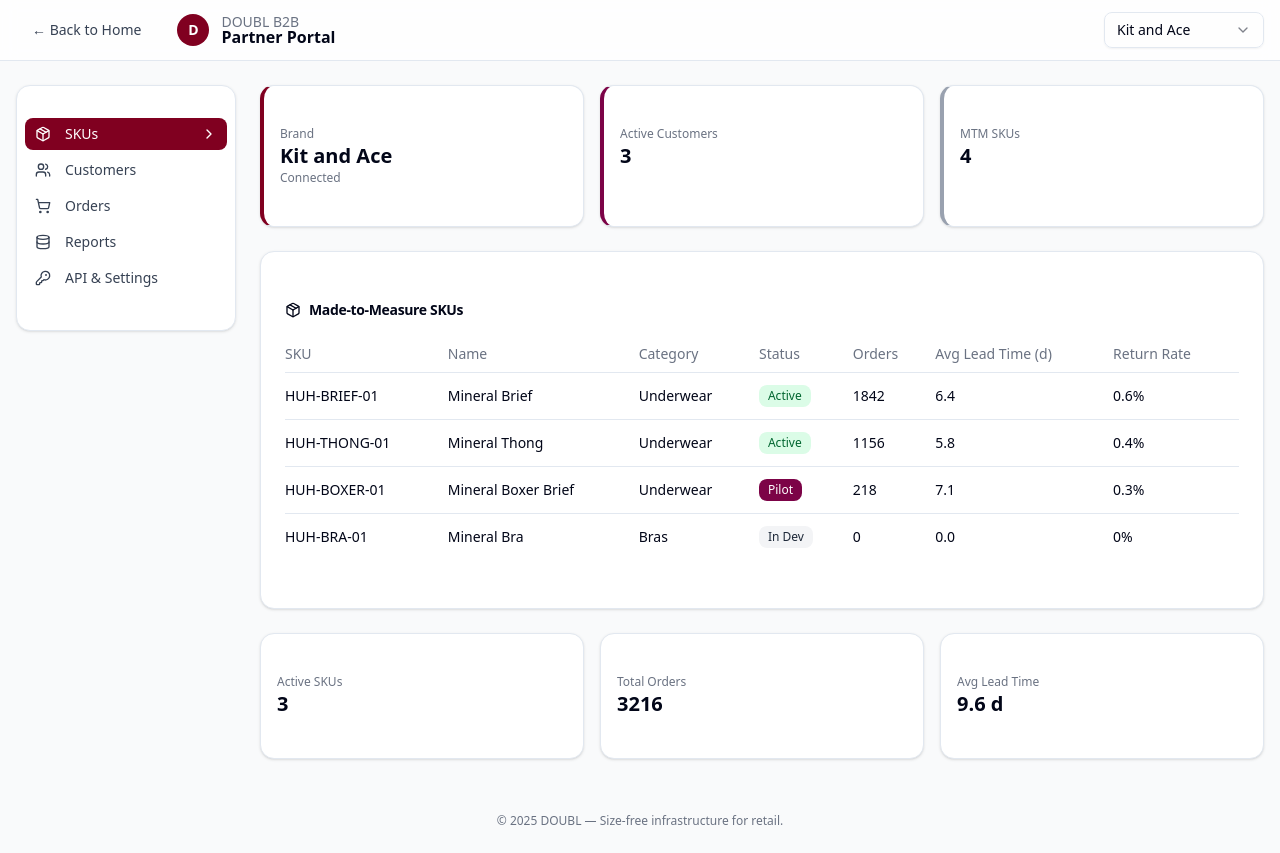
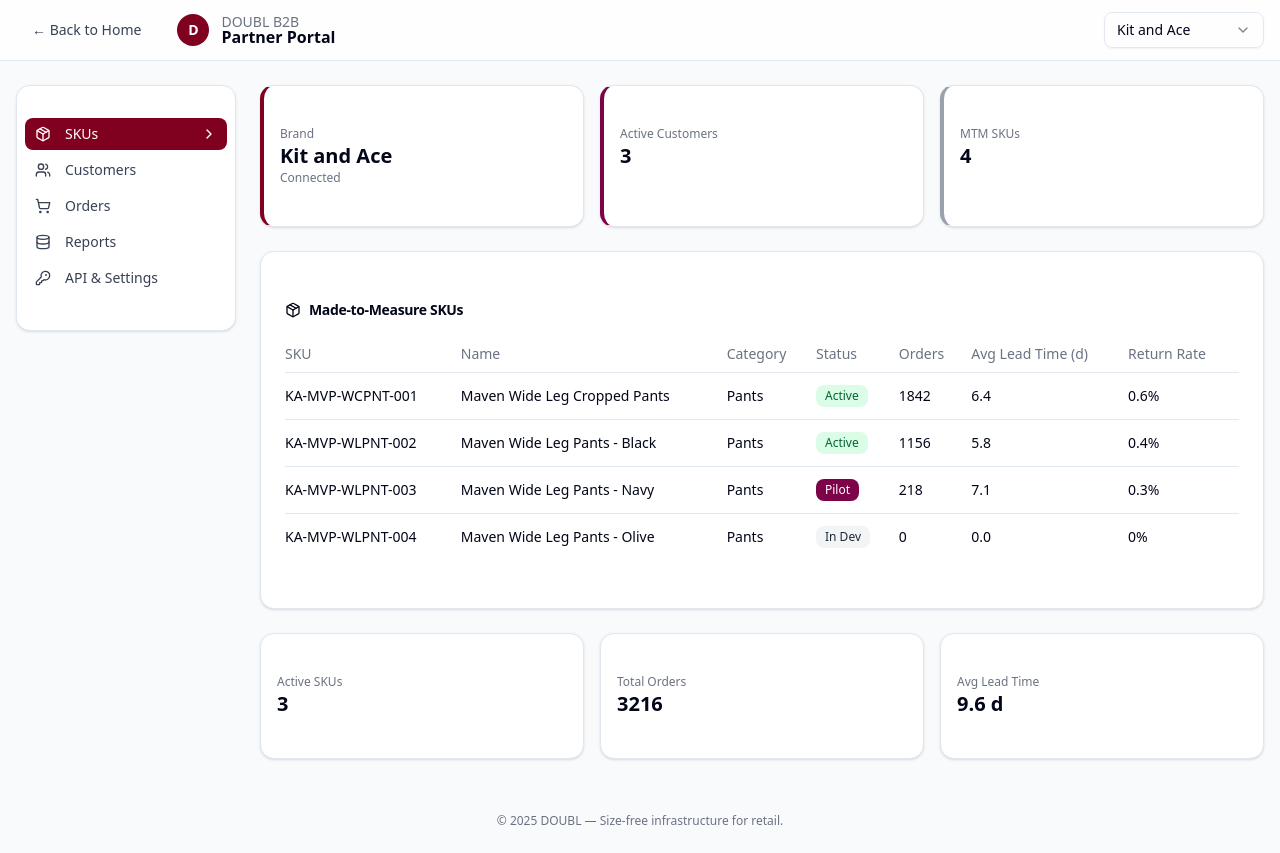
Before and after one commit to DOUBLML/kit-and-ace-demo, a Next.js app: page /partner-portal in a window 1280 px wide. Built offline with nearby package versions, Linux system fonts and the light colour scheme.

Commit message:
Added partner portal

```diff
--- a/src/app/partner-portal/page.tsx
+++ b/src/app/partner-portal/page.tsx
@@ -53,36 +53,36 @@
 
 const MOCK_SKUS = [
   {
-    id: "HUH-BRIEF-01",
-    name: "Mineral Brief",
-    category: "Underwear",
+    id: "KA-MVP-WCPNT-001",
+    name: "Maven Wide Leg Cropped Pants",
+    category: "Pants",
     status: "Active",
     totalOrders: 1842,
     avgLeadTimeDays: 6.4,
     returnRate: 0.6,
   },
   {
-    id: "HUH-THONG-01",
-    name: "Mineral Thong",
-    category: "Underwear",
+    id: "KA-MVP-WLPNT-002",
+    name: "Maven Wide Leg Pants - Black",
+    category: "Pants",
     status: "Active",
     totalOrders: 1156,
     avgLeadTimeDays: 5.8,
     returnRate: 0.4,
   },
   {
-    id: "HUH-BOXER-01",
-    name: "Mineral Boxer Brief",
-    category: "Underwear",
+    id: "KA-MVP-WLPNT-003",
+    name: "Maven Wide Leg Pants - Navy",
+    category: "Pants",
     status: "Pilot",
     totalOrders: 218,
     avgLeadTimeDays: 7.1,
     returnRate: 0.3,
   },
   {
-    id: "HUH-BRA-01",
-    name: "Mineral Bra",
-    category: "Bras",
+    id: "KA-MVP-WLPNT-004",
+    name: "Maven Wide Leg Pants - Olive",
+    category: "Pants",
     status: "In Dev",
     totalOrders: 0,
     avgLeadTimeDays: 0,
@@ -171,7 +171,7 @@
 const MOCK_ORDERS = [
   {
     id: "ORD-9001",
-    skuId: "HUH-BRIEF-01",
+    skuId: "KA-MVP-WCPNT-001",
     customerId: "CUS-1024",
     status: "In Production",
     createdAt: "2025-07-30",
@@ -181,7 +181,7 @@
   },
   {
     id: "ORD-9034",
-    skuId: "HUH-THONG-01",
+    skuId: "KA-MVP-WLPNT-002",
     customerId: "CUS-1025",
     status: "Shipped",
     createdAt: "2025-08-10",
@@ -191,7 +191,7 @@
   },
   {
     id: "ORD-9040",
-    skuId: "HUH-BOXER-01",
+    skuId: "KA-MVP-WLPNT-003",
     customerId: "CUS-1026",
     status: "Queued",
     createdAt: "2025-08-15",
@@ -766,49 +766,49 @@
   const orders = [
     {
       date: "2025-06-01",
-      sku: "HUH-BRIEF-01",
+      sku: "KA-001",
       orders: 42,
       returns: 0,
       sales: 4200,
     },
     {
       date: "2025-06-08",
-      sku: "HUH-THONG-01",
+      sku: "KA-002",
       orders: 65,
       returns: 0,
       sales: 6500,
     },
     {
       date: "2025-06-15",
-      sku: "HUH-BOXER-01",
+      sku: "KA-003",
       orders: 57,
       returns: 1,
       sales: 5700,
     },
     {
       date: "2025-06-22",
-      sku: "HUH-BRIEF-01",
+      sku: "KA-MVP-001",
       orders: 71,
       returns: 0,
       sales: 7100,
     },
     {
       date: "2025-06-29",
-      sku: "HUH-BRA-01",
+      sku: "KA-MVP-004",
       orders: 88,
       returns: 0,
       sales: 8800,
     },
     {
       date: "2025-07-06",
-      sku: "HUH-THONG-01",
+      sku: "KA-MVP-002",
       orders: 93,
       returns: 0,
       sales: 9300,
     },
     {
       date: "2025-07-13",
-      sku: "HUH-BRIEF-01",
+      sku: "KA-WCPNT-001",
       orders: 104,
       returns: 0,
       sales: 10400,
```
